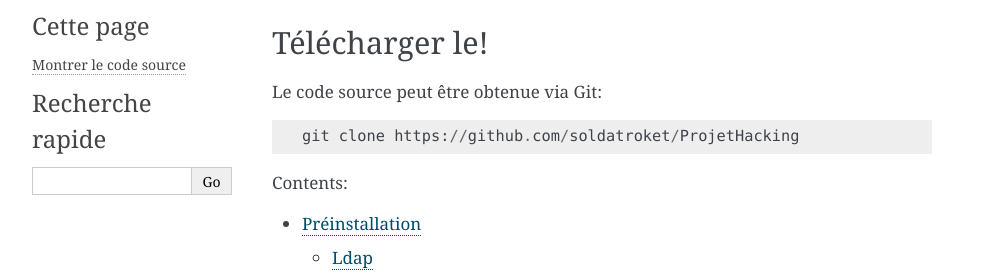
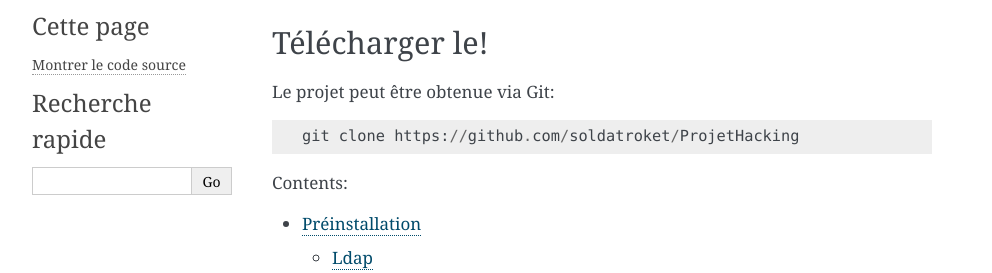
Before and after one commit to soldatroket/ProjetHacking, a Sphinx documentation site: the page built from Documentation/index.rst, in a window 1280 px wide. Shown: the part 216-489 px from the top of the page, without its empty margins (148-1140 px from the left). Built offline with Sphinx 7.4.7, drawn with Linux system fonts in a browser that asks for light colours.

Commit message:
Update index.rst

```diff
--- a/Documentation/index.rst
+++ b/Documentation/index.rst
@@ -11,7 +11,7 @@ Ceci est la documentation d'un projet tuteurée dont le sujet est de réalisé u
 Télécharger le!
 ---------------
 
-Le code source peut être obtenue via Git::
+Le projet peut être obtenue via Git::
 
     git clone https://github.com/soldatroket/ProjetHacking
 
```
